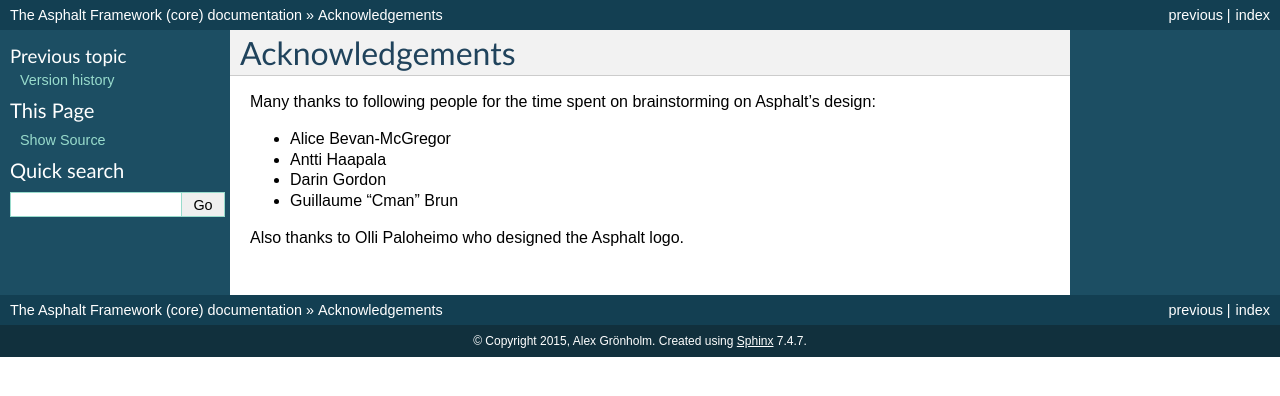
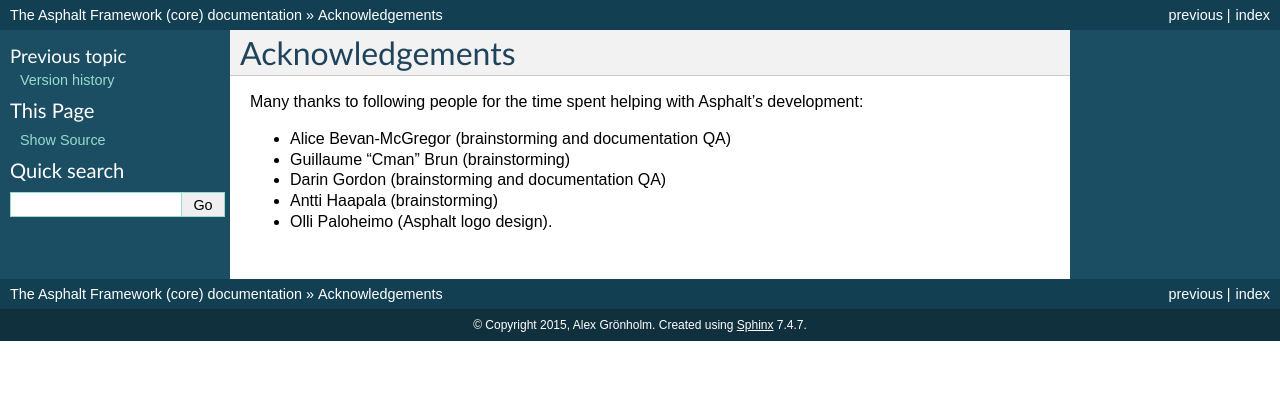
Before and after one commit to asphalt-framework/asphalt, a Sphinx documentation site: the page built from docs/acknowledgements.rst, in a window 1280 px wide. Shown: the top 396 px of the page. Built offline with Sphinx 7.4.7, drawn with Linux system fonts in a browser that asks for light colours.

Commit message:
Rearranged the acknowledgements page

```diff
--- a/docs/acknowledgements.rst
+++ b/docs/acknowledgements.rst
@@ -1,11 +1,10 @@
 Acknowledgements
 ================
 
-Many thanks to following people for the time spent on brainstorming on Asphalt's design:
+Many thanks to following people for the time spent helping with Asphalt's development:
 
-* Alice Bevan-McGregor
-* Antti Haapala
-* Darin Gordon
-* Guillaume "Cman" Brun
-
-Also thanks to Olli Paloheimo who designed the Asphalt logo.
+* Alice Bevan-McGregor (brainstorming and documentation QA)
+* Guillaume "Cman" Brun (brainstorming)
+* Darin Gordon (brainstorming and documentation QA)
+* Antti Haapala (brainstorming)
+* Olli Paloheimo (Asphalt logo design).
```
